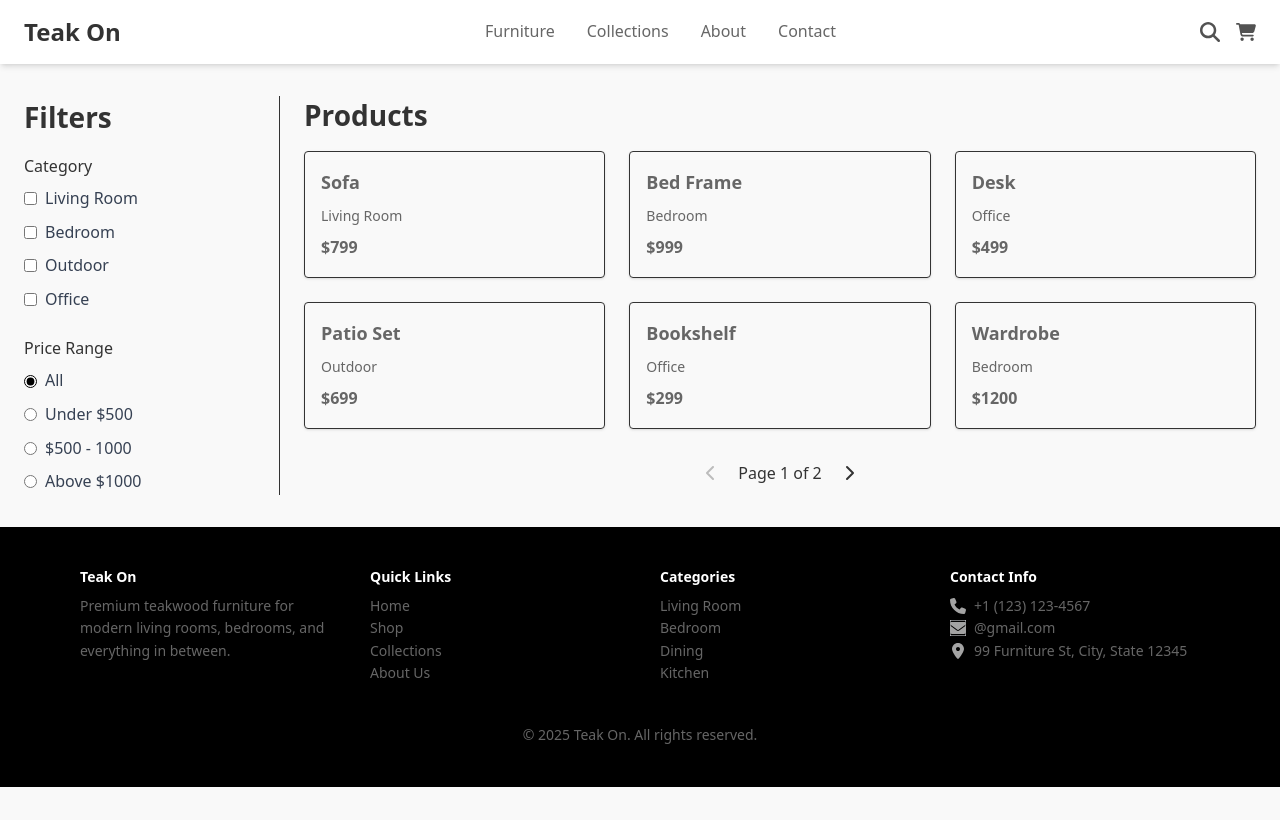
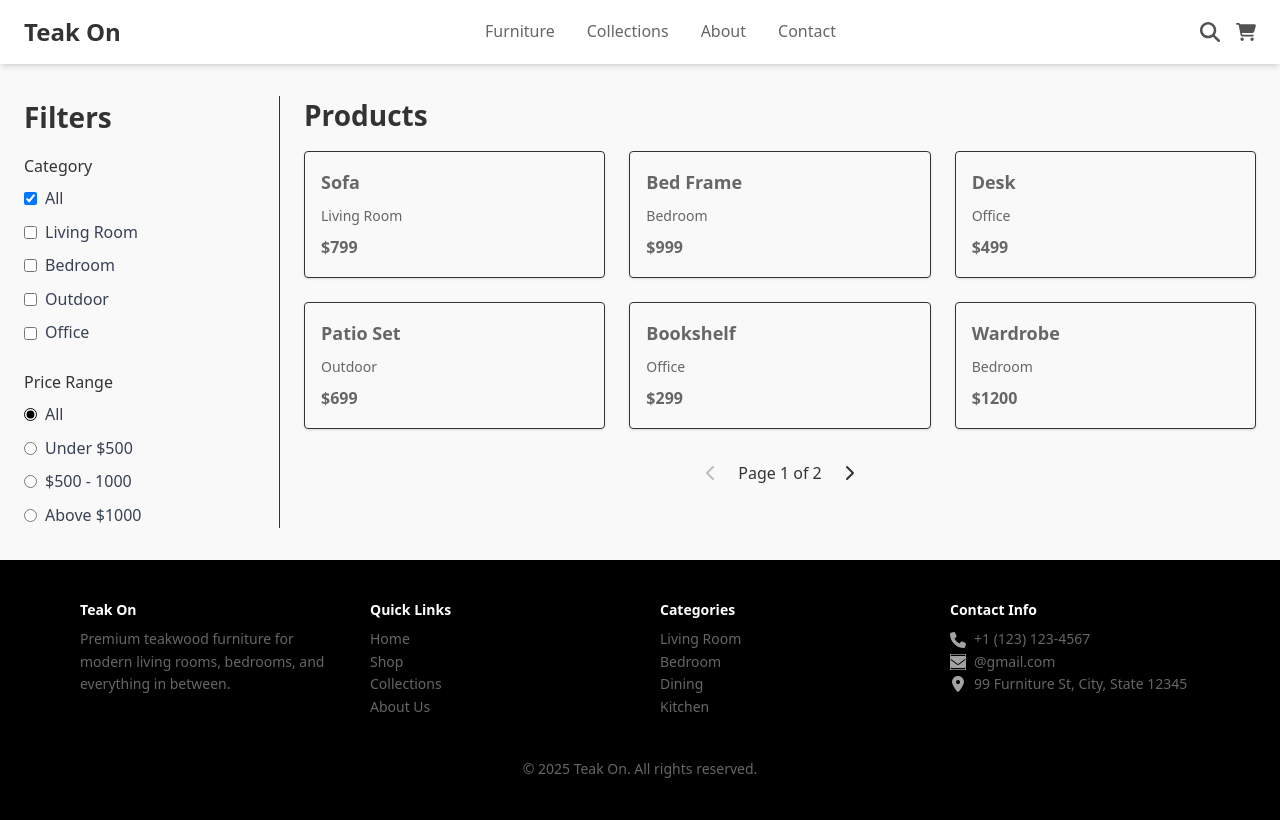
Before and after one commit to meihui03/teak_on, a React (Vite) app in the folder teak-on/: page /furniture in a window 1280 px wide. Built offline with nearby package versions, Linux system fonts and the light colour scheme.

Commit message:
include "All" option for selecting Categories

```diff
--- a/teak-on/src/pages/Furniture.jsx
+++ b/teak-on/src/pages/Furniture.jsx
@@ -14,7 +14,7 @@ const allProducts = [
   { id: 10, name: "Cabinet", price: 680, category: "Office" },
 ];
 
-const categories = ["Living Room", "Bedroom", "Outdoor", "Office"];
+const categories = ["All", "Living Room", "Bedroom", "Outdoor", "Office"];
 const priceRanges = [
   { label: "All", min: 0, max: Infinity },
   { label: "Under $500", min: 0, max: 500 },
@@ -25,22 +25,32 @@ const priceRanges = [
 const ITEMS_PER_PAGE = 6;
 
 function Furniture() {
-  const [selectedCategories, setSelectedCategories] = useState([]);
+  const [selectedCategories, setSelectedCategories] = useState(["All"]);
   const [selectedPriceRange, setSelectedPriceRange] = useState("All");
   const [page, setPage] = useState(1);
 
   const toggleCategory = (category) => {
     setPage(1);
-    setSelectedCategories((prev) =>
-      prev.includes(category)
-        ? prev.filter((c) => c !== category)
-        : [...prev, category]
-    );
+
+    if (category === "All") {
+      setSelectedCategories(["All"]);
+    } else {
+      let updated = selectedCategories.includes(category)
+        ? selectedCategories.filter((c) => c !== category)
+        : [...selectedCategories.filter((c) => c !== "All"), category];
+
+      // If none selected, fallback to "All"
+      if (updated.length === 0) {
+        updated = ["All"];
+      }
+
+      setSelectedCategories(updated);
+    }
   };
 
   const filteredProducts = allProducts.filter((product) => {
     const categoryMatch =
-      selectedCategories.length === 0 || selectedCategories.includes(product.category);
+      selectedCategories.includes("All") || selectedCategories.includes(product.category);
 
     const { min, max } =
       priceRanges.find((range) => range.label === selectedPriceRange) || {};
```
